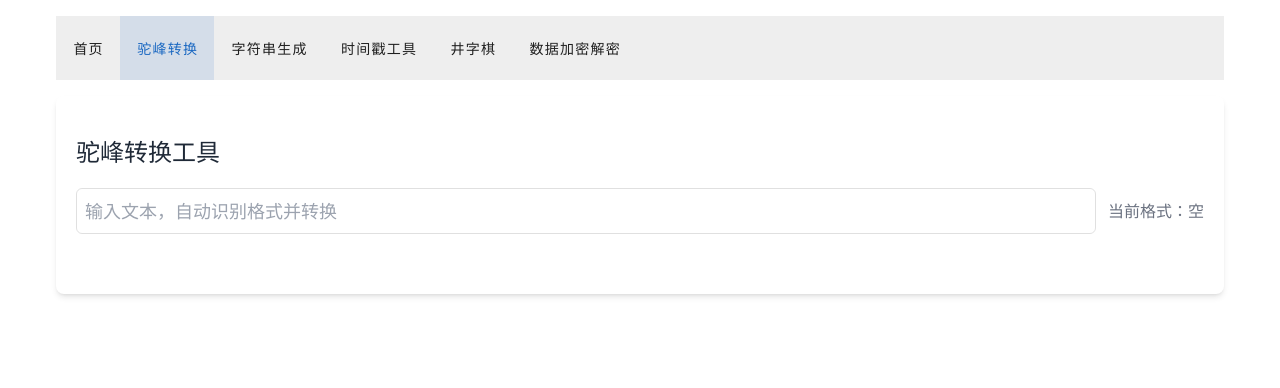
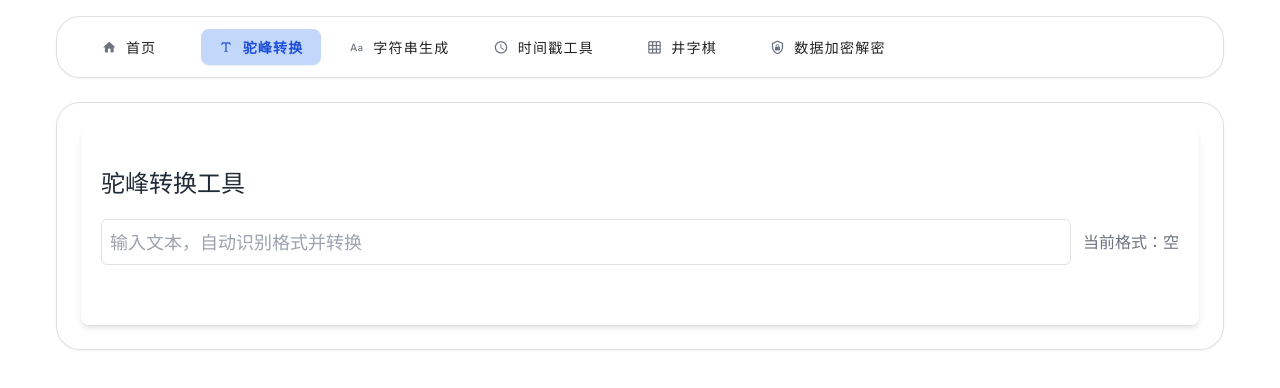
Before and after one commit to bitdan/Hump-Conversion, a Vue app: page /case-converter in a window 1280 px wide. Shown: the top 388 px of the page. Built offline with nearby package versions, Linux system fonts and the light colour scheme.

Commit message:
feat: 优化导航菜单和页面样式

```diff
--- a/src/App.vue
+++ b/src/App.vue
@@ -3,22 +3,51 @@
     <v-main>
       <v-container>
         <!-- 导航菜单 -->
-        <v-toolbar flat class="mb-4">
-          <v-toolbar-items>
+        <nav class="bg-white/80 backdrop-blur-sm rounded-xl shadow-sm mb-6 border border-gray-200 p-3">
+          <div class="flex flex-wrap gap-3">
             <v-btn
               v-for="route in routes"
               :key="route.name"
               :to="route.path"
               variant="text"
-              :color="$route.path === route.path ? 'primary' : undefined"
+              rounded="lg"
+              :class="[
+                'min-w-[120px] font-medium transition-all duration-300 px-4 py-2',
+                $route.path === route.path
+                  ? 'bg-blue-100 text-blue-700 shadow-sm hover:bg-blue-200'
+                  : 'hover:bg-gray-100 hover:text-blue-600 hover:-translate-y-0.5'
+              ]"
             >
-              {{ route.meta?.title || route.name }}
+              <v-icon
+                :icon="route.meta?.icon || 'mdi-chevron-right'"
+                :class="[
+                  'mr-2',
+                  $route.path === route.path ? 'text-blue-700' : 'text-gray-500'
+                ]"
+                size="small"
+              ></v-icon>
+              <span :class="$route.path === route.path ? 'font-semibold' : ''">
+                {{ route.meta?.title || route.name }}
+              </span>
             </v-btn>
-          </v-toolbar-items>
-        </v-toolbar>
+          </div>
+        </nav>
 
         <!-- 路由视图 -->
-        <router-view></router-view>
+        <div class="bg-white/80 backdrop-blur-sm rounded-xl shadow-sm p-6 border border-gray-200">
+          <router-view v-slot="{ Component }">
+            <transition
+              enter-active-class="transition ease-out duration-200"
+              enter-from-class="opacity-0 translate-y-1"
+              enter-to-class="opacity-100 translate-y-0"
+              leave-active-class="transition ease-in duration-150"
+              leave-from-class="opacity-100 translate-y-0"
+              leave-to-class="opacity-0 translate-y-1"
+            >
+              <component :is="Component" />
+            </transition>
+          </router-view>
+        </div>
       </v-container>
     </v-main>
   </v-app>
--- a/src/router/index.js
+++ b/src/router/index.js
@@ -15,39 +15,55 @@ const routes = [
         path: '/home',
         name: 'Home',
         component: Home,
-        meta: { title: '首页' }
+        meta: {
+            title: '首页',
+            icon: 'mdi-home'
+        }
     },
     {
         path: '/case-converter',
         name: 'CaseConverter',
         component: CaseConverter,
-        meta: { title: '驼峰转换' }
+        meta: {
+            title: '驼峰转换',
+            icon: 'mdi-format-text'
+        }
     },
     {
         path: '/string-generator',
         name: 'StringGenerator',
         component: StringGenerator,
-        meta: { title: '字符串生成' }
+        meta: {
+            title: '字符串生成',
+            icon: 'mdi-format-letter-case'
+        }
     },
     {
         path: '/timestamp',
         name: 'timestamp',
         component: TimestampTool,
         meta: {
-            title: '时间戳工具'
+            title: '时间戳工具',
+            icon: 'mdi-clock-outline'
         }
     },
     {
         path: '/ticTacToe',
         name: 'TicTacToe',
         component: TicTacToe,
-        meta: { title: '井字棋' }
+        meta: {
+            title: '井字棋',
+            icon: 'mdi-grid'
+        }
     },
     {
         path: '/data-encryption',
         name: 'DataEncryption',
         component: DataEncryption,
-        meta: { title: '数据加密解密' }
+        meta: {
+            title: '数据加密解密',
+            icon: 'mdi-shield-lock-outline'
+        }
     }
 ]
 
```
Also changed, not shown: 1 other file (tests, documents, lock files or other folders).
